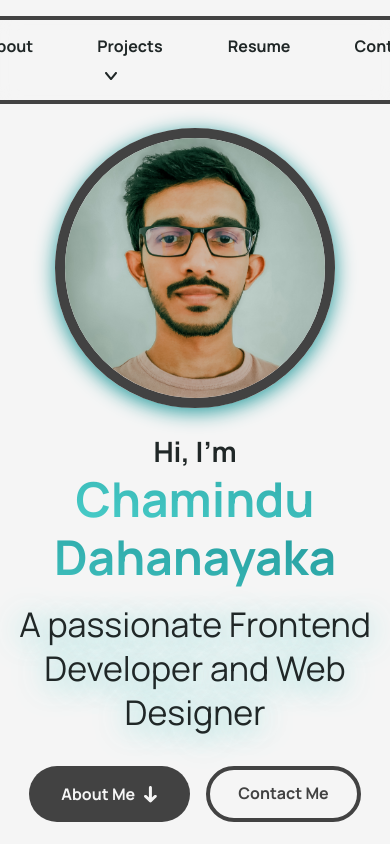
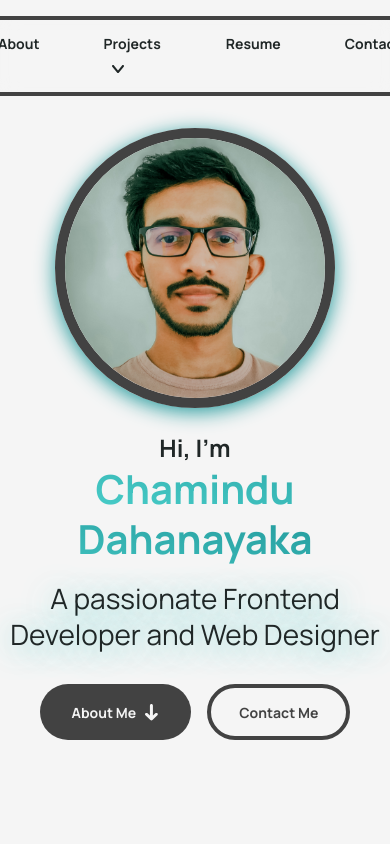
Before and after one commit to ChaminduD/my-portfolio, a React (Vite) app: page / in a window 390 px wide. Shown: the top 844 px of the page. Built offline with nearby package versions, Linux system fonts and the light colour scheme.

Commit message:
Add clamp to typography

```diff
--- a/src/Components/About/About.css
+++ b/src/Components/About/About.css
@@ -20,3 +20,9 @@
     text-align: center;
     margin: calc(var(--space-xl) - var(--space-xs)) 0 var(--space-xxl);
 }
+
+@media only screen and (max-width: 910px){
+    .about-container .about-description{
+        max-width: 600px;
+    }
+}
--- a/src/Components/Header/Header.css
+++ b/src/Components/Header/Header.css
@@ -98,7 +98,7 @@ nav{
     position: relative;
     color: var(--black);
 }
-.projects-nav .icon{
+.projects-nav .dropdown-icon{
     margin-left: var(--space-xs);
 }
 
@@ -121,3 +121,9 @@ nav{
 .projects-nav-links li a{
     margin: var(--space-xxs) 0;
 }
+
+@media (hover: none) and (pointer: coarse){
+    .projects-nav .dropdown-icon{
+        display: none;
+    }
+}
--- a/src/Components/Header/Header.jsx
+++ b/src/Components/Header/Header.jsx
@@ -145,7 +145,7 @@ function Header(){
                             onClick={() => handleNavClick("projects")}
                         >
                             Projects
-                            <Icon svgCode={dropdownArrowIcon}/>
+                            <Icon className="dropdown-icon" svgCode={dropdownArrowIcon}/>
                         </HashLink>
                         <ul className="projects-nav-links">
                             <li>
--- a/src/Components/Label/Label.css
+++ b/src/Components/Label/Label.css
@@ -8,3 +8,13 @@
     align-items: center;
     gap: var(--space-sm);
 }
+
+@media only screen and (max-width: 910px){
+    .label-container .label-icon{
+        display: contents;
+    }
+    .label-container .label-icon svg{
+        width: 30px;
+        height: 30px;
+    }
+}
--- a/src/Components/Label/Label.jsx
+++ b/src/Components/Label/Label.jsx
@@ -51,7 +51,7 @@ function Label({ icon, label }){
 
     return(
         <div className="label-container">
-            <Icon svgCode={svgCode} width={40} height={40}/>
+            <Icon className="label-icon" svgCode={svgCode} width={40} height={40}/>
             <span className="label-text">{label}</span>
         </div>
     );
--- a/src/Components/PrimaryButton/PrimaryButton.css
+++ b/src/Components/PrimaryButton/PrimaryButton.css
@@ -2,7 +2,7 @@
     color: var(--background-color);
     background-color: var(--grey);
     padding: var(--space-sm) var(--space-lg);
-    font-size: 1rem;
+    font-size: clamp(0.875rem, 1.25vw, 1rem);
     font-weight: bold;
     border: none;
     border-radius: 100px;
--- a/src/Components/SecondaryButton/SecondaryButton.css
+++ b/src/Components/SecondaryButton/SecondaryButton.css
@@ -3,13 +3,15 @@
     background-color: transparent;
     padding: calc(var(--space-sm) - 0.25rem) calc(var(--space-lg) - 0.25rem);
     border: 4px solid var(--grey);
-    font-size: 1rem;
+    font-size: clamp(0.875rem, 1.25vw, 1rem);
     font-weight: bold;
     border-radius: 100px;
     cursor: pointer;
     transition: var(--transition);
     height: 56px;
     text-decoration: none;
+    display: flex;
+    align-items: center;
 }
 
 /* Hover styles applied only if the device supports hover */
--- a/src/index.css
+++ b/src/index.css
@@ -29,14 +29,14 @@
 
     /* Typography */
     --ff: "Manrope", sans-serif;
-    --h1: bold 3rem/3.625rem var(--ff);      /* 48px/58px */
-    --h2: bold 2.5rem/3.125rem var(--ff);    /* 40px/50px */
-    --h3: 400 2.125rem/2.75rem var(--ff);    /* 34px/44px */
-    --h4: bold 1.75rem/2.375rem var(--ff);   /* 28px/38px */
-    --h5: bold 1.5rem/2rem var(--ff);        /* 24px/32px */
-    --h6: bold 1.25rem/1.6875rem var(--ff);  /* 20px/27px */
-    --p: 1rem/1.75rem var(--ff);             /* 16px/28px */
-    --small: 0.875rem/1.25rem var(--ff);     /* 14px/20px */
+    --h1: bold clamp(2.5rem, 5vw, 3rem) / clamp(3.125rem, 1.2 * 5vw, 3.625rem) var(--ff);      /* 48px/58px */
+    --h2: bold clamp(2rem, 4vw, 2.5rem) / clamp(2.5rem, 1.2 * 4vw, 3.125rem) var(--ff);    /* 40px/50px */
+    --h3: 400 clamp(1.75rem, 3vw, 2.125rem) / clamp(2.25rem, 1.2 * 3vw, 2.75rem) var(--ff);    /* 34px/44px */
+    --h4: bold clamp(1.5rem, 2.5vw, 1.75rem) / clamp(2rem, 1.2 * 2.5vw, 2.375rem) var(--ff);   /* 28px/38px */
+    --h5: bold clamp(1.25rem, 2vw, 1.5rem) / clamp(1.75rem, 1.2 * 2vw, 2rem) var(--ff);        /* 24px/32px */
+    --h6: bold clamp(1rem, 1.5vw, 1.25rem) / clamp(1.5rem, 1.2 * 1.5vw, 1.6875rem) var(--ff);  /* 20px/27px */
+    --p: clamp(0.875rem, 1.25vw, 1rem) / clamp(1.5rem, 1.2 * 1.25vw, 1.75rem) var(--ff);             /* 16px/28px */
+    --small: clamp(0.75rem, 1vw, 0.875rem) / clamp(1rem, 1.2 * 1vw, 1.25rem) var(--ff);     /* 14px/20px */
 
     /* Spacing */
     --space-xxs: 0.25rem;  /* 4px */
```
